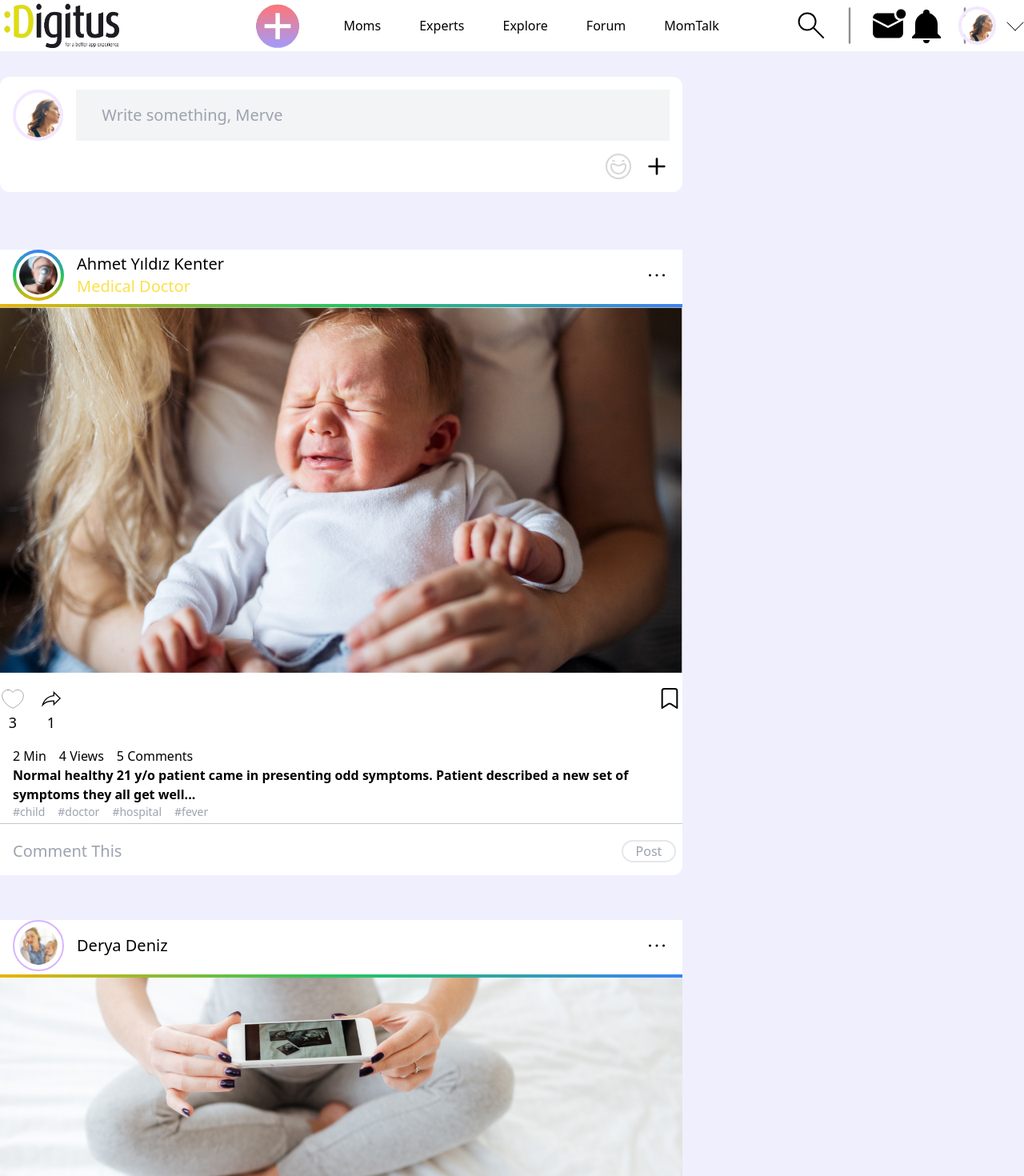
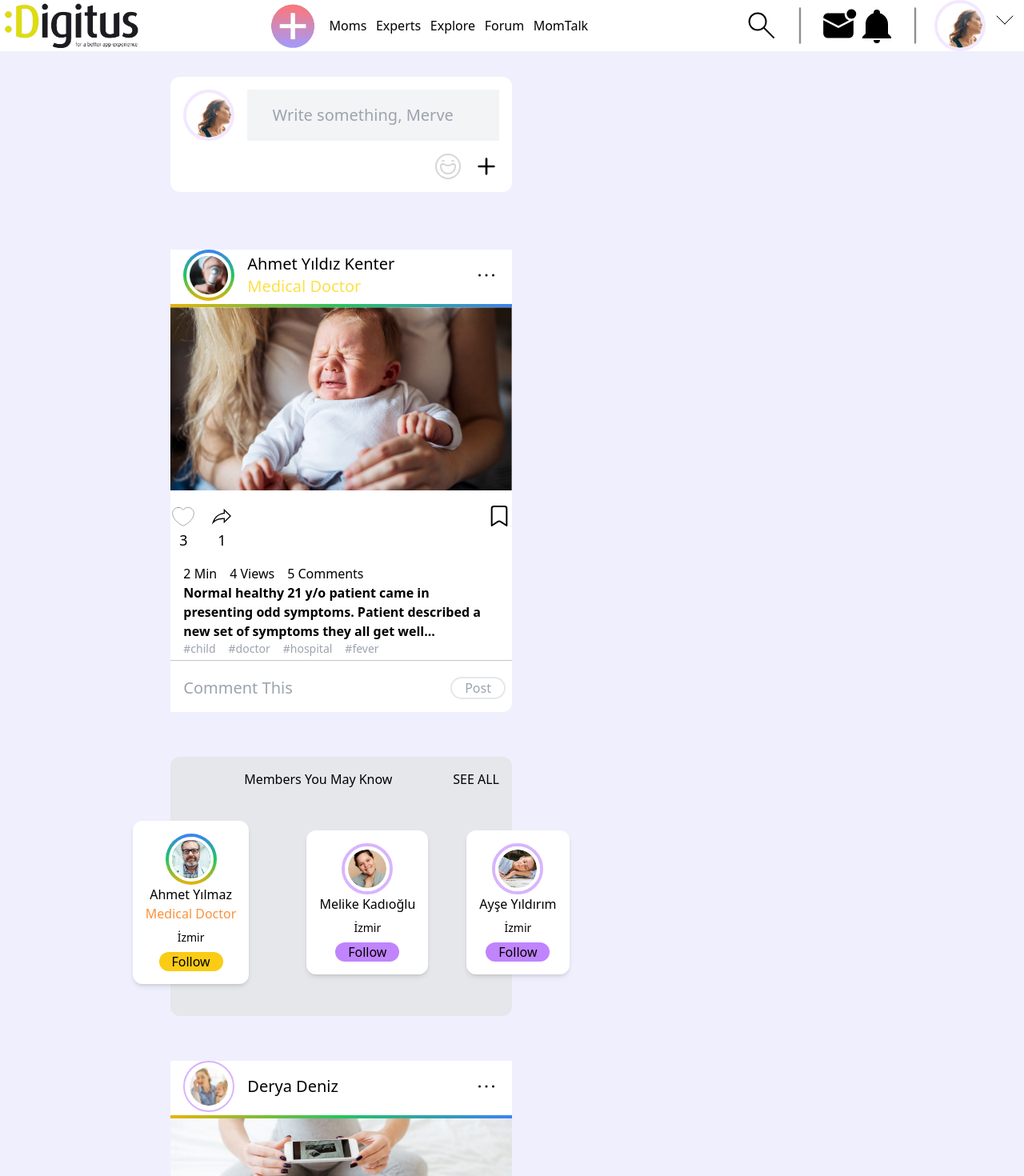
Before and after one commit to UmutKarakuyu/digitus_web_case, a Vue app in the folder digitus_web_case/: page / in a window 1280 px wide. Shown: the top 1470 px of the page at 80% size. Built offline with nearby package versions, Linux system fonts and the light colour scheme.

Commit message:
Header and Suggestion fix

```diff
--- a/digitus_web_case/src/components/Cards.vue
+++ b/digitus_web_case/src/components/Cards.vue
@@ -161,7 +161,9 @@ export default {
 </script>
 <template>
     <div class=" flex flex-col pt-4 space-y-12">
-        <div v-for="item in card" :key="item.id" class=" bg-white flex flex-col mt-2 mb-2 rounded-xl space-y-1">
+        <div v-for="item in card" :key="item.id" >
+            <div v-if="item.id === 2 " class="pb-12"> <Suggestions/></div>
+            <div class="bg-white flex flex-col mt-2 mb-2 rounded-xl space-y-1">
                 <div :class="{'bg-gradient-to-r from-purple-200 to-blue-300 border-transparent ': item.role === 'SPONSORED', 'bg-white': item.role !== 'SPONSORED'}" class="flex flex-row justify-between px-4">
                     <div class="flex space-x-4">
                         <div v-if="item.role === 'Medical Doctor'" class="items-center justify-center flex h-16 w-16 rounded-full border-transparent border-t-blue-500 border-b-yellow-500 bg-gradient-to-t from-yellow-500 via-green-500 to-blue-500">
@@ -232,4 +234,5 @@ export default {
                 </div>
             </div>
         </div>
+    </div>
 </template>
--- a/digitus_web_case/src/components/Header.vue
+++ b/digitus_web_case/src/components/Header.vue
@@ -5,28 +5,27 @@
 <template>
   <div class="fixed w-full items-center justify-between flex flex-row bg-white">
 
-      <div class="flex justify-between items-center">
-        <img src="/assets/images/logo.png" alt="logo" class="h-16"/>
+      <div class="w-1/6 flex justify-between items-center">
+        <img src="/assets/images/logo.png" alt="logo" class="h-full sm:h-full md:h-16 lg:h-16 xl:h-16 2xl:h-16"/>
       </div>
-      <div class="items-center justify-start space-x-2 sm:space-x-2 md:space-x-4 lg:space-x-8 xl:space-x-12 2xl:space-x-16 px-0 sm:px-0 md:px-4 lg:px-20 xl:px-40 2xl:px-80
-        hidden flex-row sm:flex md:flex lg:flex xl:flex 2xl:flex">
-        <img src="/assets/images/plus.png" alt="logo" class="h-16"/>
+      <div class=" w-2/6 sm:w-2/3 md:w-1/2 lg:w-1/2 xl:w-1/3 2xl:w-1/3 items-center justify-evenly hidden flex-row sm:flex md:flex lg:flex xl:flex 2xl:flex">
+        <img src="/assets/images/plus.png" alt="logo" class="h-full sm:h-16 md:h-16 lg:h-16 xl:h-16 2xl:h-16"/>
           <h1>Moms</h1>
           <h1>Experts</h1>
           <h1>Explore</h1>
           <h1>Forum</h1>
           <h1>MomTalk</h1>
       </div>
-      <div class="items-center justify-between flex flex-row">
-        <div class="hidden flex-row sm:hidden md:flex lg:flex xl:flex 2xl:flex">
+      <div class="w-4/12 items-center justify-end flex flex-row ">
+        <div class="hidden flex-row sm:hidden md:hidden lg:flex xl:flex 2xl:flex">
           <img src="/assets/icons/search.svg" alt="logo" class="h-12"/>
           <img src="/assets/icons/line.svg" alt="logo" class="h-12"/>
           <img src="/assets/icons/inbox.svg" alt="logo" class="h-12"/>
           <img src="/assets/icons/bell.svg" alt="logo" class="h-12"/>
           <img src="/assets/icons/line.svg" alt="logo" class="h-12"/>
         </div>
-        <div class="items-center justify-between flex flex-row">
-          <img src="/assets/images/profile_picture.png" alt="logo" class="h-12 object-cover rounded-full border-4 border-purple-100"/>
+        <div class=" justify-end flex flex-row">
+          <img src="/assets/images/profile_picture.png" alt="logo" class="h-16 w-16 object-cover rounded-full border-4 border-purple-100"/>
           <img src="/assets/icons/arrow.svg" alt="logo" class="h-12"/>
         </div>
       </div>
--- a/digitus_web_case/src/components/Suggestions.vue
+++ b/digitus_web_case/src/components/Suggestions.vue
@@ -35,7 +35,7 @@ export default {
 </script>
 
 <template>
-    <div class="bg-orange-200 flex flex-col p-4 text-center justify-center items-center rounded-xl space-y-4 ">
+    <div class="bg-gray-200 flex flex-col p-4 text-center justify-center items-center rounded-xl space-y-4 ">
         <div class="flex flex-row w-full">
             <div class="flex w-full justify-center">
                 <h1>Members You May Know</h1>
--- a/digitus_web_case/src/views/Home.vue
+++ b/digitus_web_case/src/views/Home.vue
@@ -19,12 +19,12 @@ export default {
   <div class="h-full w-full">
     <Header/>
     <div class="pt-24 flex flex-row">
-      <div class="w-full space-y-12">
+      <div class="w-1/6"></div>
+      <div class=" w-2/6 sm:w-2/3 md:w-1/2 lg:w-1/2 xl:w-1/3 2xl:w-1/3  space-y-12">
         <MessageBox/>
         <Cards/>
       </div>
-      <div class="w-1/2">
-
+      <div class="w-3/12">
       </div>
     </div>
   </div>
```
Lines whose indentation alone changed are shown as unchanged.
